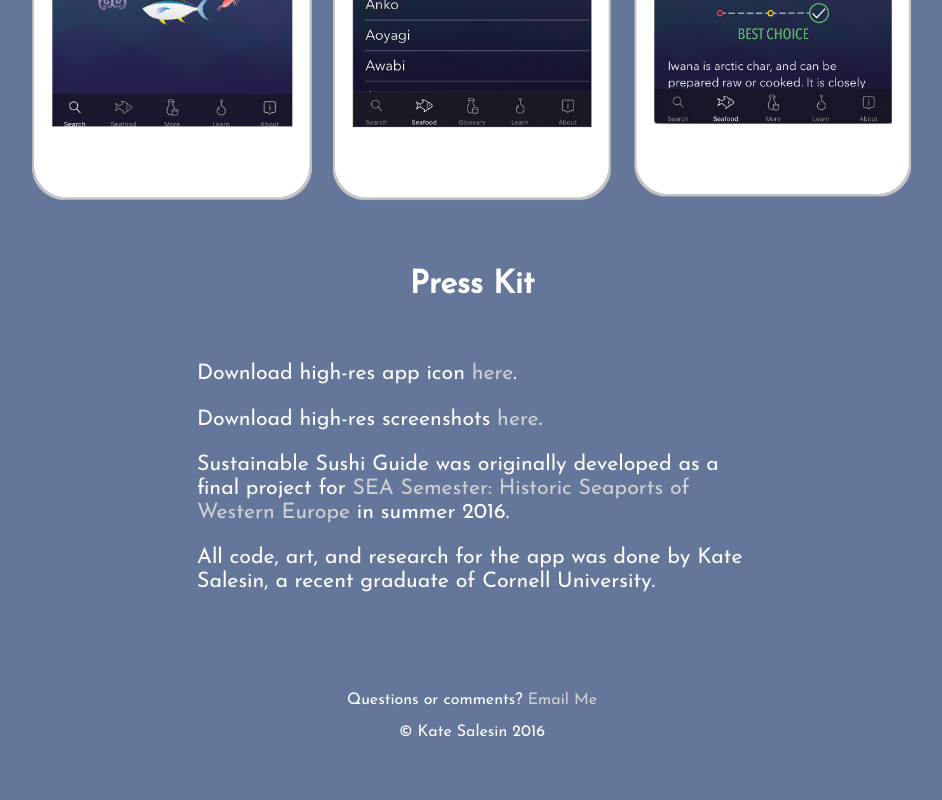
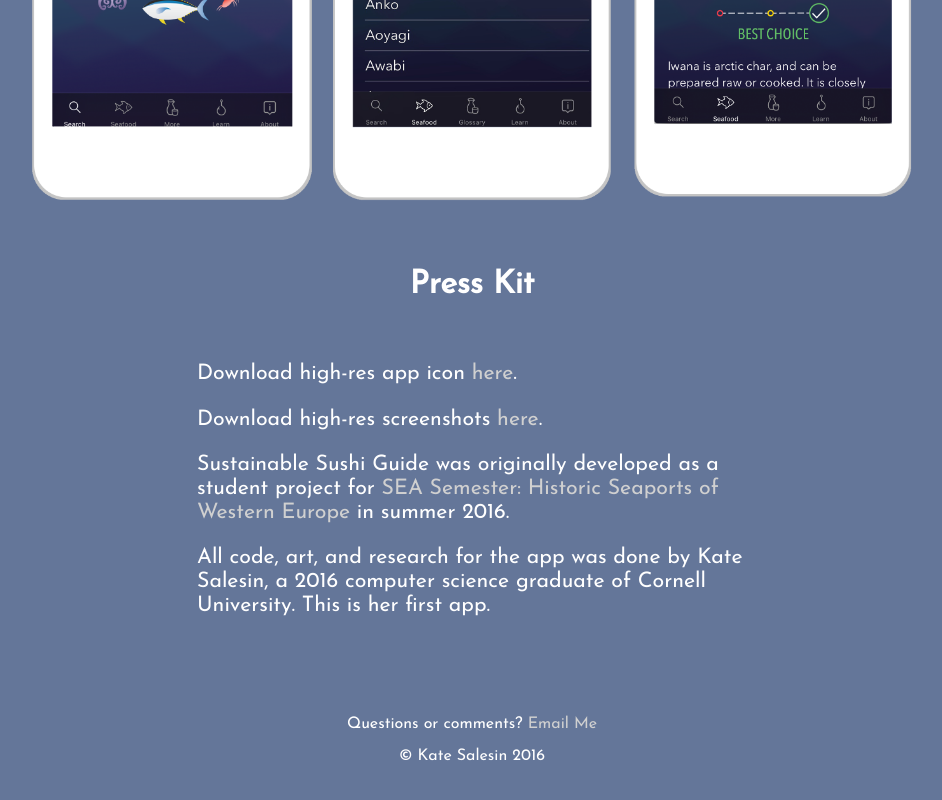
Before and after one commit to ksalesin/sushiguide, a plain HTML site: page index.html in a window 1280 px wide. Shown: the part 1629-2429 px from the top of the page, without its empty margins (168-1110 px from the left). Drawn offline with nearby package versions, Linux system fonts and the light colour scheme.

Commit message:
updated press kit

```diff
--- a/index.html
+++ b/index.html
@@ -65,8 +65,8 @@
 		<h1>Press Kit</h1>
 		<p>Download high-res app icon <a href="images/app-icon-large.png">here</a>.</p>
 		<p>Download high-res screenshots <a href="screenshots.zip">here</a>.</p>
-		<p>Sustainable Sushi Guide was originally developed as a final project for <a href="http://sea.edu" target="_blank">SEA Semester: Historic Seaports of Western Europe</a> in summer 2016.</p>
-		<p>All code, art, and research for the app was done by Kate Salesin, a recent graduate of Cornell University.</p>
+		<p>Sustainable Sushi Guide was originally developed as a student project for <a href="http://sea.edu" target="_blank">SEA Semester: Historic Seaports of Western Europe</a> in summer 2016.</p>
+		<p>All code, art, and research for the app was done by Kate Salesin, a 2016 computer science graduate of Cornell University. This is her first app.</p>
 	</div>
 </div>
 
```
